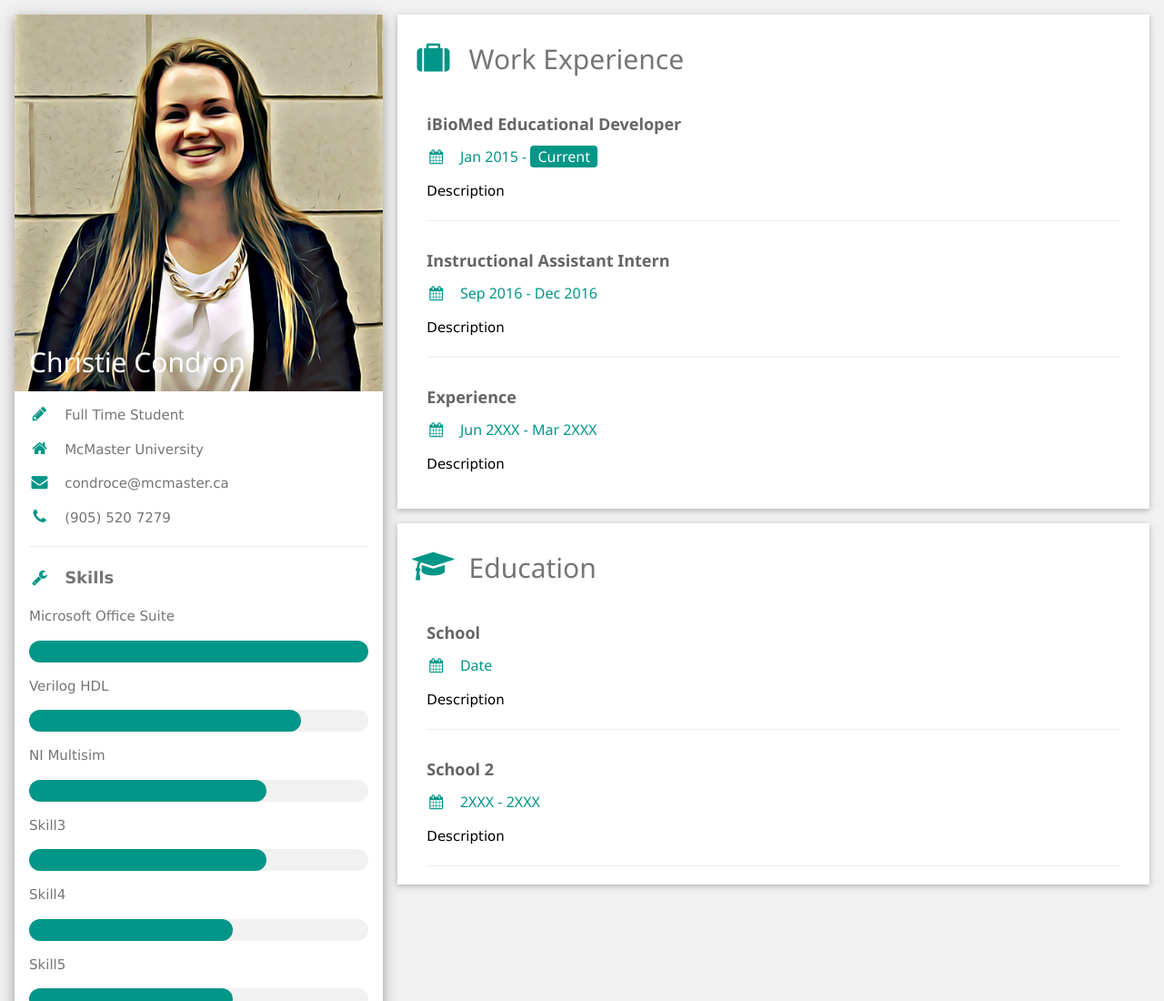
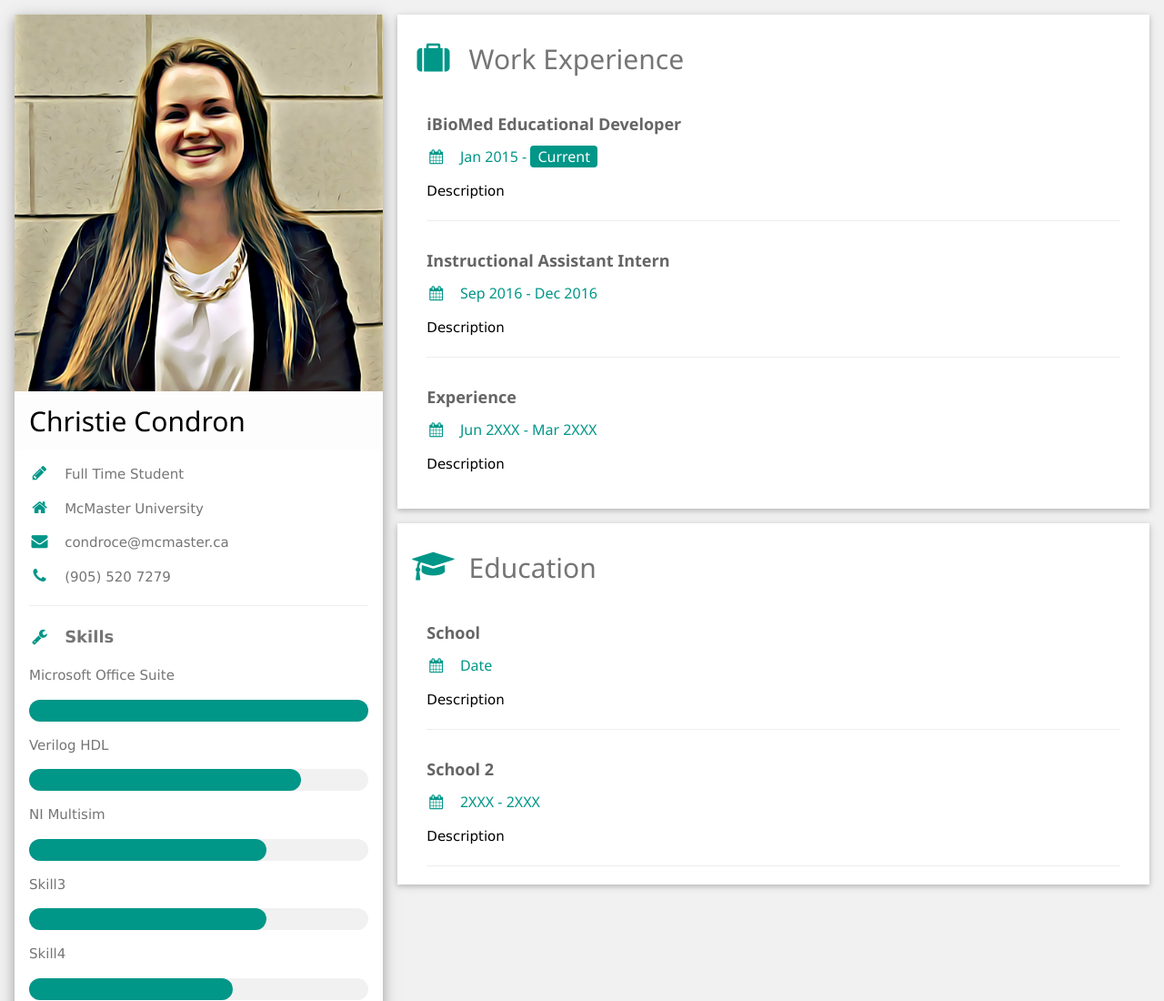
Before and after one commit to christiecodez/christiecodez.github.io, a plain HTML site: page index.html in a window 1280 px wide. Shown: the top 1100 px of the page at 91% size. Drawn offline with nearby package versions, Linux system fonts and the light colour scheme.

Commit message:
style changes

```diff
--- a/index.html
+++ b/index.html
@@ -26,7 +26,8 @@
       <div class="w3-white w3-text-grey w3-card-4">
         <div class="w3-display-container">
           <img src="img/cc_cartoon.PNG" style="width:100%" alt="Christie's Photo">
-          <div class="w3-display-bottomleft w3-container w3-text-white">
+          <!--style change; background on text -->
+          <div class="w3-display-bottom-middle w3-container w3-text-black" style="background: rgba(232, 232, 232, 0.1); width:100%"">
             <h2>Christie Condron</h2>
           </div>
         </div>
```
